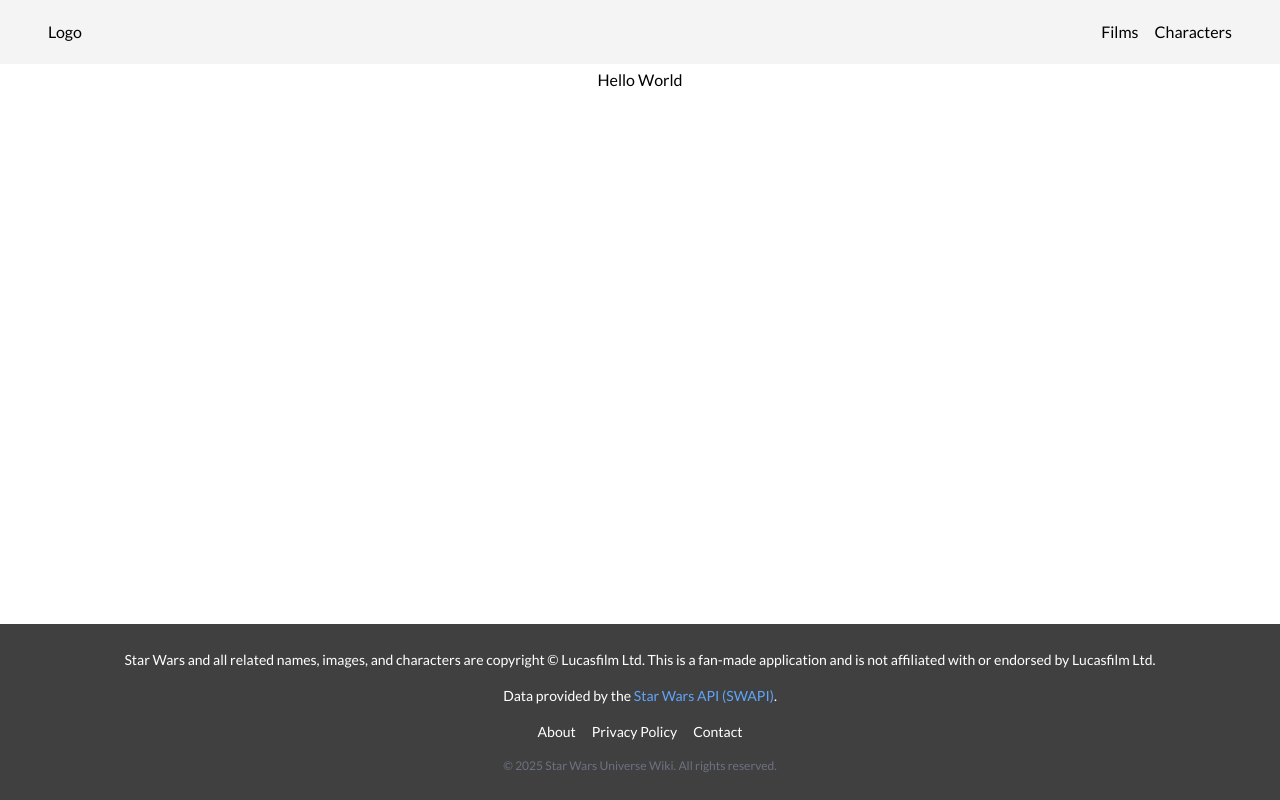
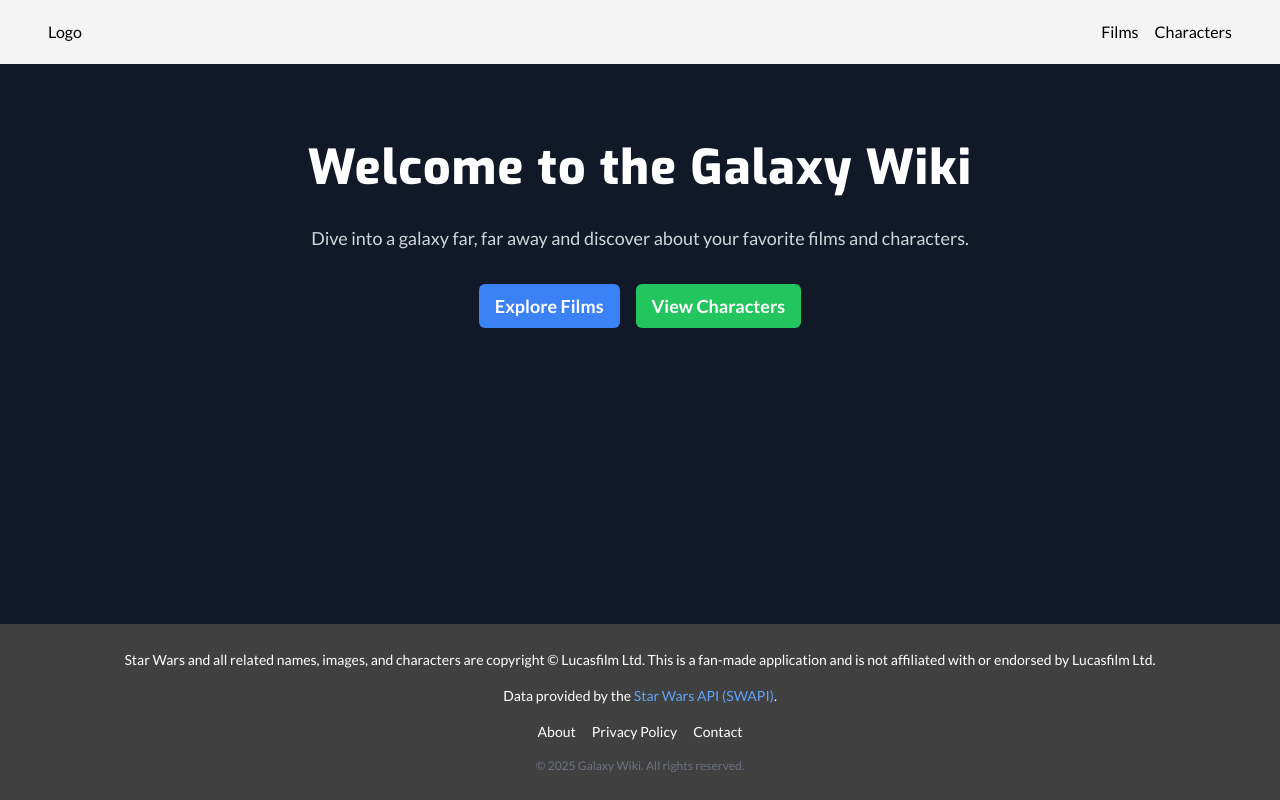
Before and after one commit to felahgs/sw-wiki, a Next.js app: page / in a window 1280 px wide. Built offline with nearby package versions, Linux system fonts and the light colour scheme.

Commit message:
feat: add homepage

```diff
--- a/src/app/layout.tsx
+++ b/src/app/layout.tsx
@@ -37,13 +37,13 @@ export default function RootLayout({
 
   return (
     <html lang="en">
-      <body>
+      <body className="bg-gray-900">
         <Header
           className="text-black shrink-0"
           logo={<div>Logo</div>}
           navItems={navigation}
         />
-        {children}
+        <div className="grow">{children}</div>
         <Footer className="shrink-0">
           <div className="container mx-auto px-6 text-center space-y-4">
             <p className="text-sm">
@@ -75,8 +75,7 @@ export default function RootLayout({
               </a>
             </nav>
             <p className="text-xs mt-4 text-gray-500">
-              © {new Date().getFullYear()} Star Wars Universe Wiki. All rights
-              reserved.
+              © {new Date().getFullYear()} Galaxy Wiki. All rights reserved.
             </p>
           </div>
         </Footer>
--- a/src/app/page.tsx
+++ b/src/app/page.tsx
@@ -1,9 +1,25 @@
-import CatalogView from "./catalog";
+import Link from "next/link";
 
-export default async function Catalog() {
+export default async function HomePage() {
   return (
-    <div className="flex grow justify-center align-center p-1 w-full max-w-screen-xl">
-      Hello World
+    <div className="flex flex-col items-center justify-center text-white py-20 px-6">
+      <div className="text-center space-y-8">
+        <h1 className="text-5xl font-extrabold tracking-wide">
+          Welcome to the Galaxy Wiki
+        </h1>
+        <p className="text-lg max-w-prose mx-auto text-gray-300">
+          Dive into a galaxy far, far away and discover about your favorite
+          films and characters.
+        </p>
+        <div className="space-x-4">
+          <button className="bg-blue-500 text-white py-2 px-4 rounded-md text-lg font-semibold hover:bg-blue-600">
+            Explore Films
+          </button>
+          <button className="bg-green-500 text-white py-2 px-4 rounded-md text-lg font-semibold hover:bg-green-600">
+            View Characters
+          </button>
+        </div>
+      </div>
     </div>
   );
 }
```
